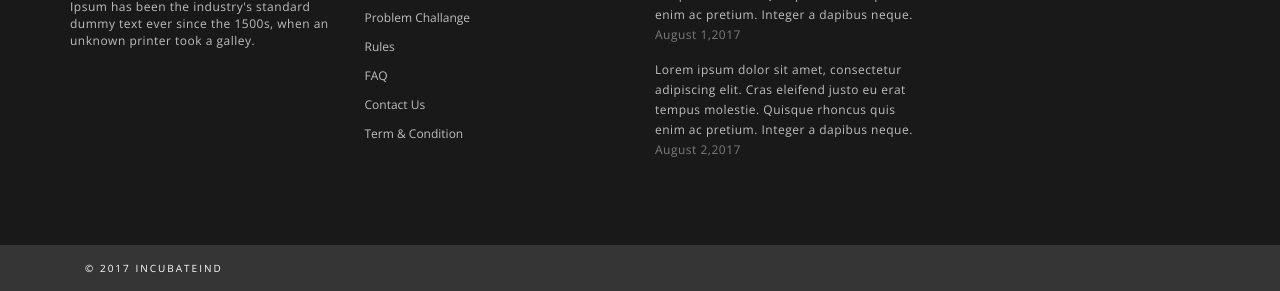
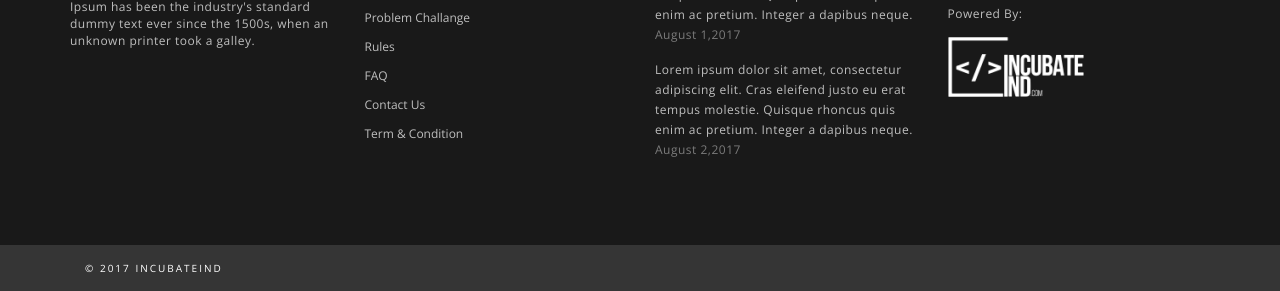
Before and after one commit to manishmittal9/vistara, a plain HTML site: page index.html in a window 1280 px wide. Shown: the part 5691-5982 px from the top of the page. Drawn offline with nearby package versions, Linux system fonts and the light colour scheme.

Commit message:
Incubate Logo in Footer

```diff
--- a/index.html
+++ b/index.html
@@ -384,6 +384,11 @@ vestibulum non. Morbi laoreet ut nisl et malesuada. Morbi ornare facilisis velit
                 <li><i class="fa fa-twitter social-icon twitter" aria-hidden="true"></i></li>
                 <li><i class="fa fa-google-plus social-icon google" aria-hidden="true"></i></li>
                 </ul>
+                <br><br><br>
+                <div>
+                    <p>Powered By: </p>
+                    <img src="asset/images/IncubateIND.png" class="img-responsive">
+                </div>
             </div>
             </div>
         </div>
```
Also changed, not shown: asset/images/IncubateIND(3).png (added), asset/images/IncubateIND.png (added), 1 other file.
